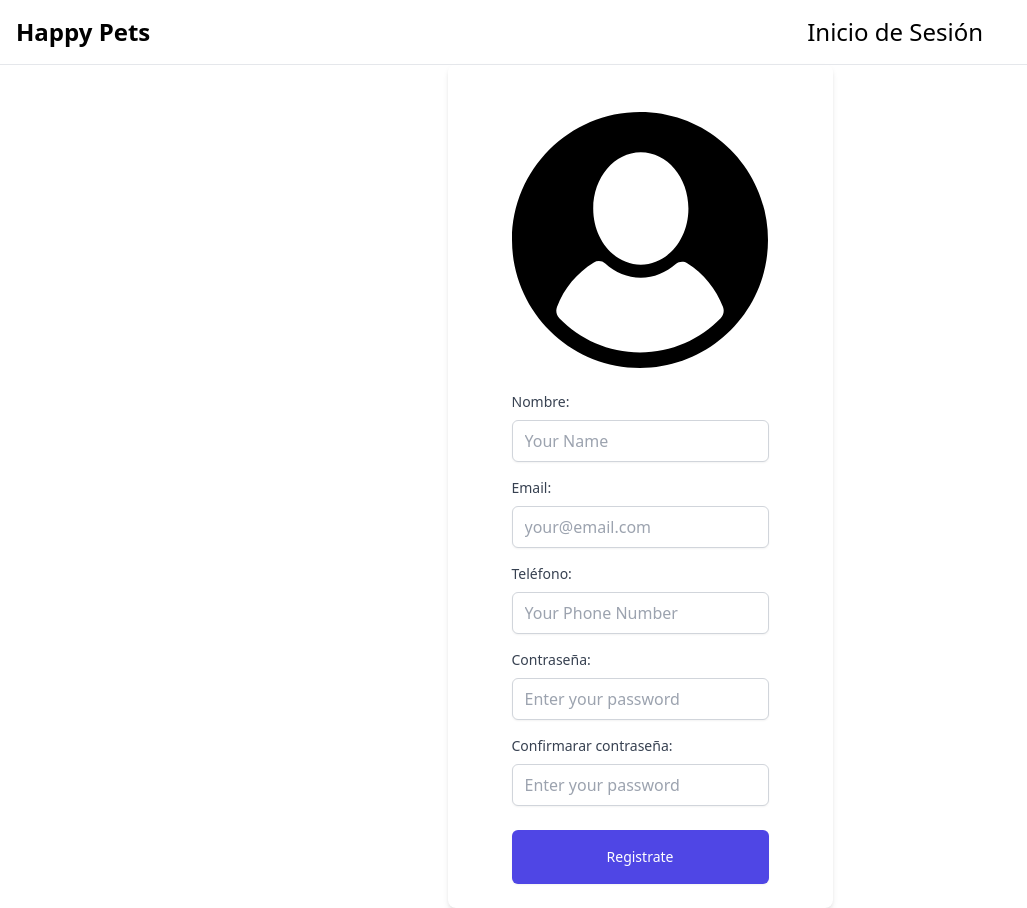
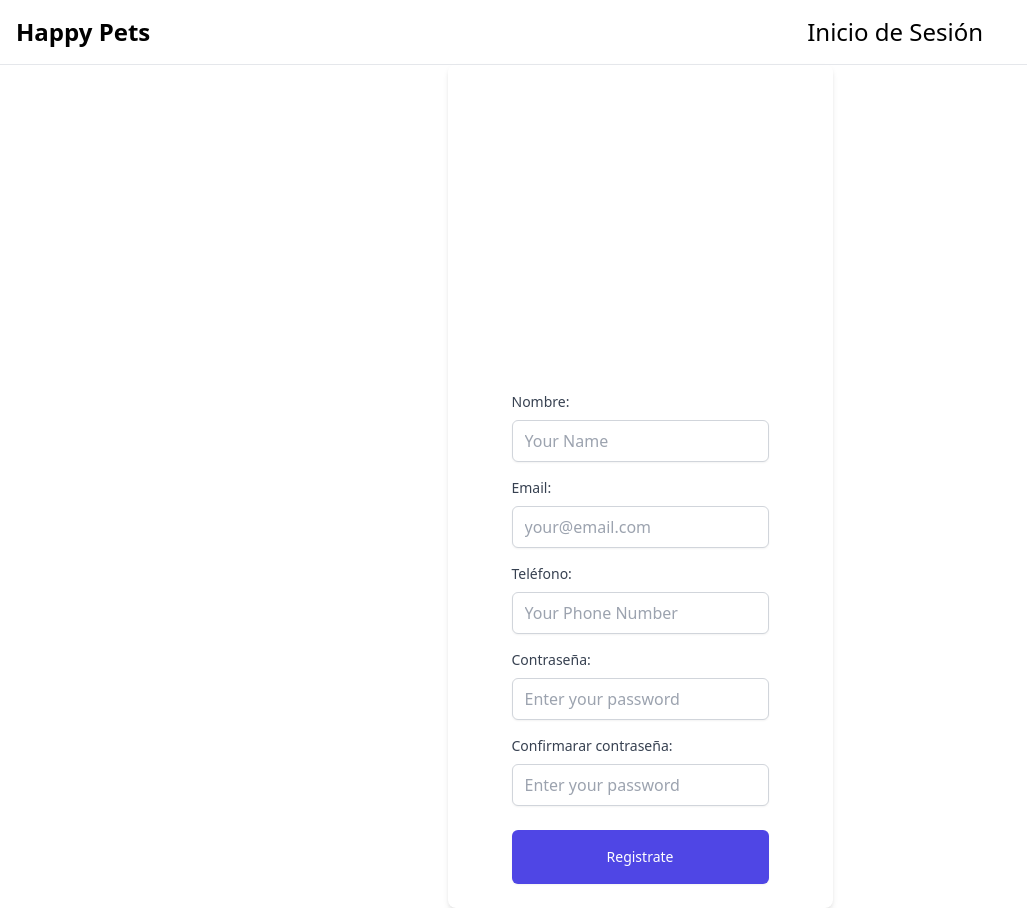
Before and after one commit to Shino2302/HappyPetsWebApp, an Angular app: page /dashboard/register in a window 1280 px wide. Shown: the whole page, without its empty margins (0-1027 px from the left). Built offline with nearby package versions, Linux system fonts and the light colour scheme.

Commit message:
un poco más

```diff
--- a/src/app/dashboard/pages/register/register.component.html
+++ b/src/app/dashboard/pages/register/register.component.html
@@ -1,7 +1,7 @@
 <div class="min-h-screen flex items-center justify-center w-full mt-16">
 	<div class="bg-white dark:bg-gray-900 shadow-md rounded-lg px-16 py-6 max-w-md">
 		<div class="flex justify-center items-center">
-            <svg class=" w-56 my-6 sm:w-60 sm:mb-6 md:w-64 md:mb-6" fill="#000000" version="1.1" id="Layer_1" xmlns="http://www.w3.org/2000/svg" xmlns:xlink="http://www.w3.org/1999/xlink" viewBox="796 796 200 200" enable-background="new 796 796 200 200" xml:space="preserve"><g id="SVGRepo_bgCarrier" stroke-width="0"></g><g id="SVGRepo_tracerCarrier" stroke-linecap="round" stroke-linejoin="round"></g><g id="SVGRepo_iconCarrier"> <path d="M896,796c-55.14,0-99.999,44.86-99.999,100c0,55.141,44.859,100,99.999,100c55.141,0,99.999-44.859,99.999-100 C995.999,840.86,951.141,796,896,796z M896.639,827.425c20.538,0,37.189,19.66,37.189,43.921c0,24.257-16.651,43.924-37.189,43.924 s-37.187-19.667-37.187-43.924C859.452,847.085,876.101,827.425,896.639,827.425z M896,983.86 c-24.692,0-47.038-10.239-63.016-26.695c-2.266-2.335-2.984-5.775-1.84-8.82c5.47-14.556,15.718-26.762,28.817-34.761 c2.828-1.728,6.449-1.393,8.91,0.828c7.706,6.958,17.316,11.114,27.767,11.114c10.249,0,19.69-4.001,27.318-10.719 c2.488-2.191,6.128-2.479,8.932-0.711c12.697,8.004,22.618,20.005,27.967,34.253c1.144,3.047,0.425,6.482-1.842,8.817 C943.037,973.621,920.691,983.86,896,983.86z"></path> </g></svg>
+            <svg class=" w-56 my-6 sm:w-60 sm:mb-6 md:w-64 md:mb-6" fill="#FFF" version="1.1" id="Layer_1" xmlns="http://www.w3.org/2000/svg" xmlns:xlink="http://www.w3.org/1999/xlink" viewBox="796 796 200 200" enable-background="new 796 796 200 200" xml:space="preserve"><g id="SVGRepo_bgCarrier" stroke-width="0"></g><g id="SVGRepo_tracerCarrier" stroke-linecap="round" stroke-linejoin="round"></g><g id="SVGRepo_iconCarrier"> <path d="M896,796c-55.14,0-99.999,44.86-99.999,100c0,55.141,44.859,100,99.999,100c55.141,0,99.999-44.859,99.999-100 C995.999,840.86,951.141,796,896,796z M896.639,827.425c20.538,0,37.189,19.66,37.189,43.921c0,24.257-16.651,43.924-37.189,43.924 s-37.187-19.667-37.187-43.924C859.452,847.085,876.101,827.425,896.639,827.425z M896,983.86 c-24.692,0-47.038-10.239-63.016-26.695c-2.266-2.335-2.984-5.775-1.84-8.82c5.47-14.556,15.718-26.762,28.817-34.761 c2.828-1.728,6.449-1.393,8.91,0.828c7.706,6.958,17.316,11.114,27.767,11.114c10.249,0,19.69-4.001,27.318-10.719 c2.488-2.191,6.128-2.479,8.932-0.711c12.697,8.004,22.618,20.005,27.967,34.253c1.144,3.047,0.425,6.482-1.842,8.817 C943.037,973.621,920.691,983.86,896,983.86z"></path> </g></svg>
         </div>
 				<form action="#">
             <div class="mb-4">
```
